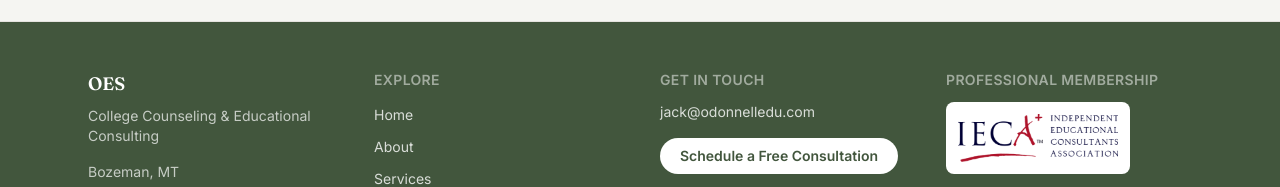
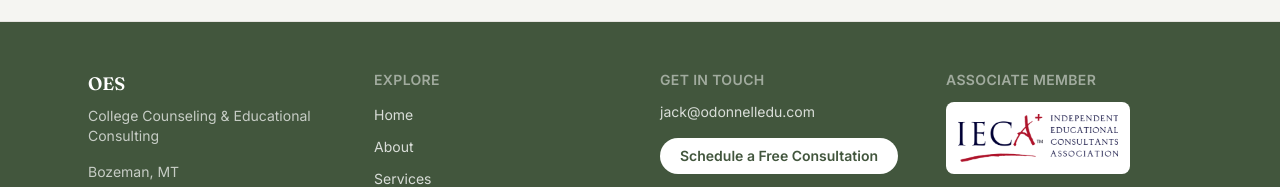
Before and after one commit to Jackodonnell23/OES, a Next.js app: page / in a window 1280 px wide. Shown: the part 2525-2712 px from the top of the page. Built offline with nearby package versions, Linux system fonts and the light colour scheme.

Commit message:
Change footer IECA label to Associate Member
Co-Authored-By: Claude Sonnet 5 <noreply@anthropic.com>

```diff
--- a/src/components/Footer.tsx
+++ b/src/components/Footer.tsx
@@ -58,7 +58,7 @@ export default function Footer() {
 
           <div>
             <p className="text-sm font-semibold uppercase tracking-wide text-white/50">
-              Professional Membership
+              Associate Member
             </p>
             <a
               href="https://www.iecaonline.com/"
```
